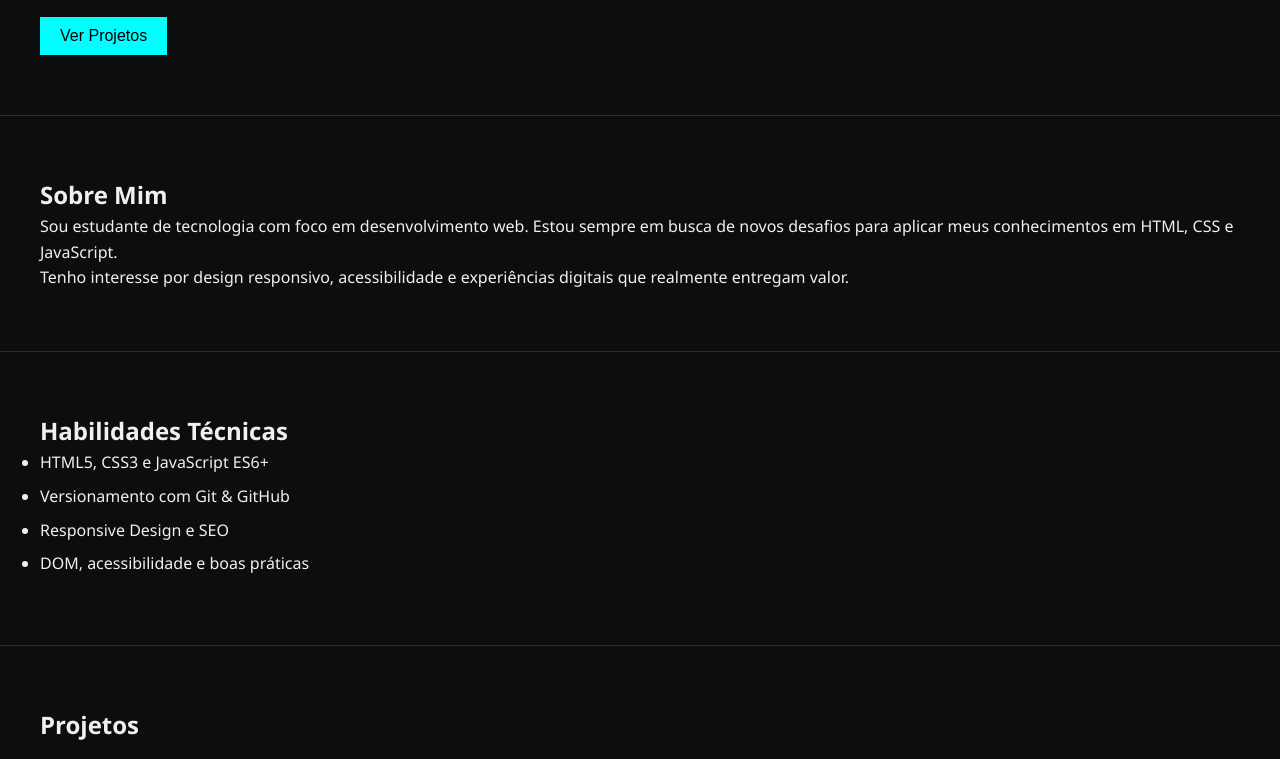
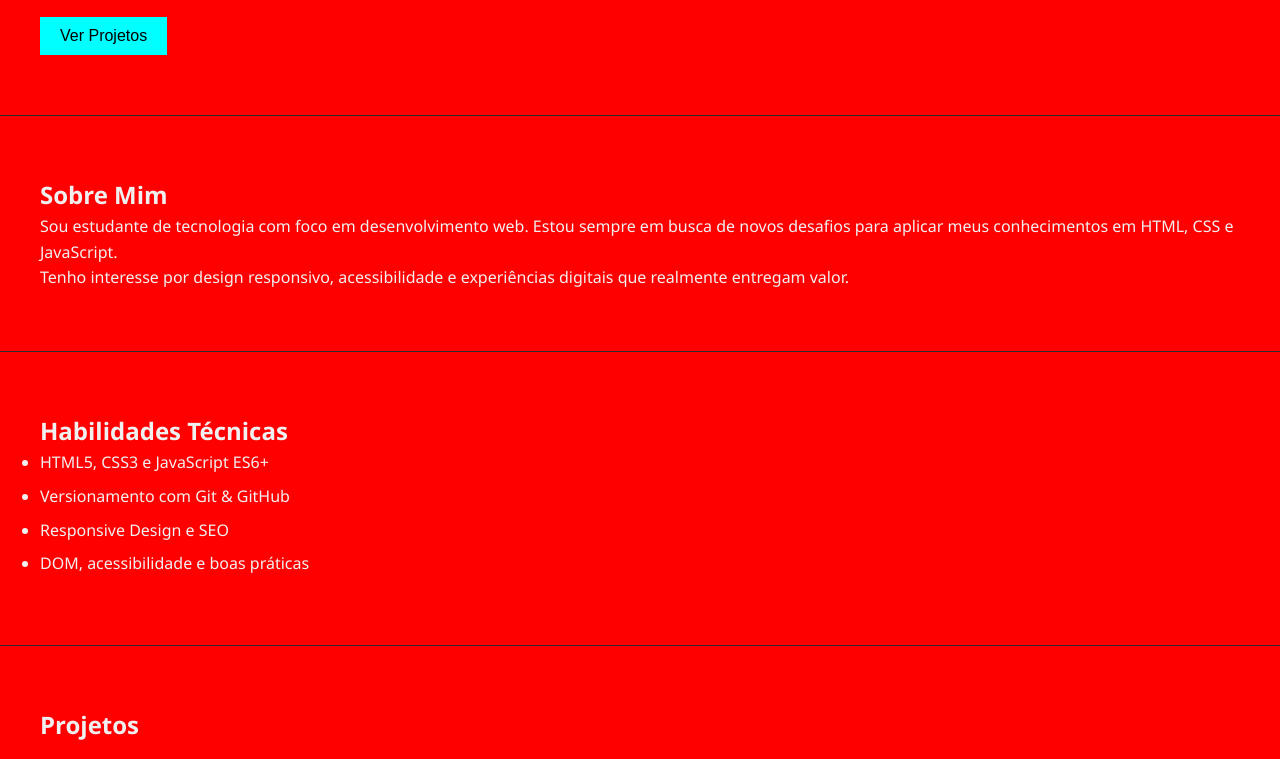
Before and after one commit to Wellington-Gelado/portfolio_wellington, a plain HTML site: page index.html in a window 1280 px wide. Shown: the part 260-1019 px from the top of the page. Drawn offline with Linux system fonts and the light colour scheme.

Commit message:
Testando mudança fundo no aplicativo.

```diff
--- a/style.css
+++ b/style.css
@@ -8,7 +8,7 @@
 
     body {
       font-family: 'Segoe UI', sans-serif;
-      background-color: #0d0d0d;
+      background-color: red;
       color: #f0f0f0;
       line-height: 1.6;
     }
```
